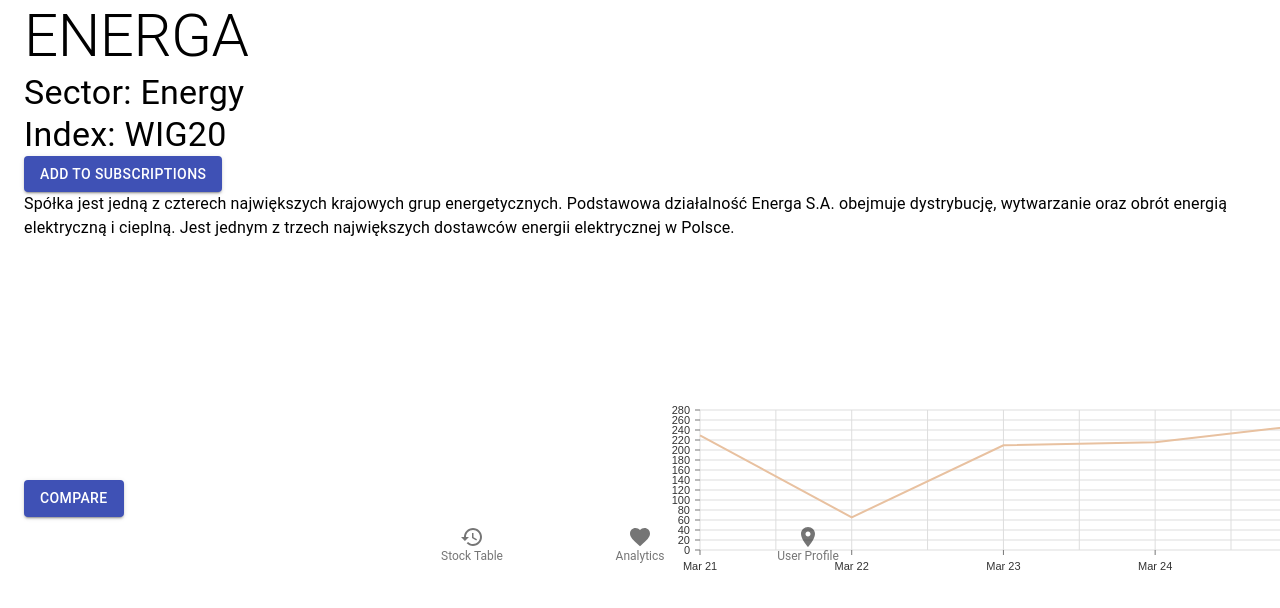
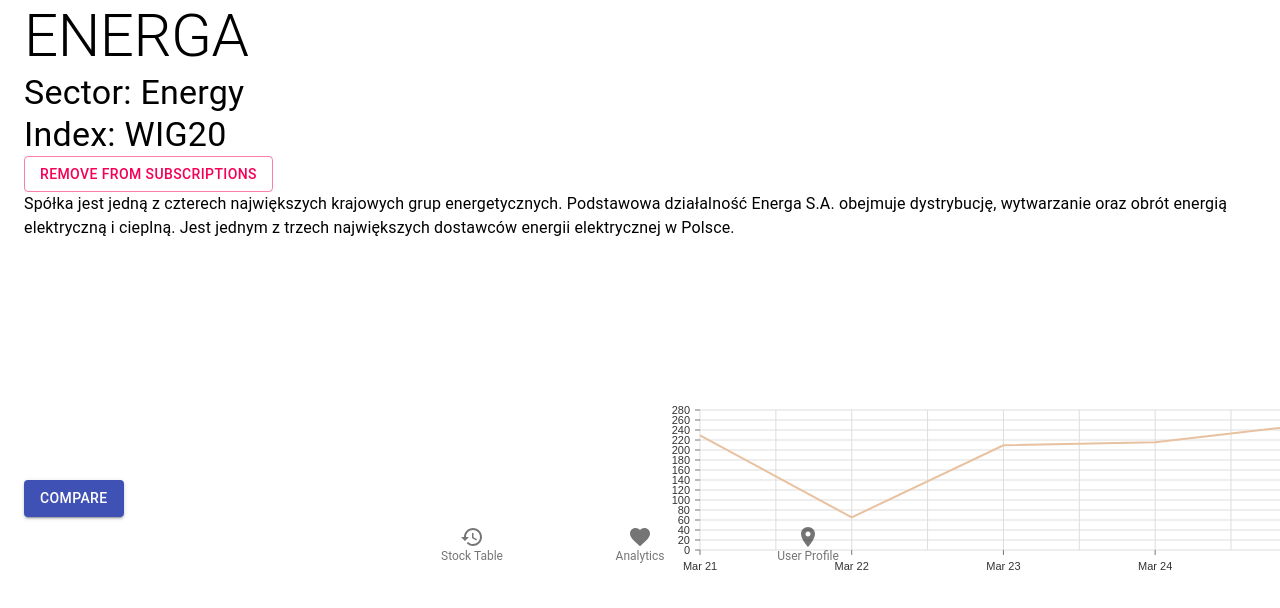
Before and after one commit to a-dabrowski/stock-dashboard, a React (Create React App) app: page /listing/ENERGA in a window 1280 px wide. Shown: the top 608 px of the page. Built offline with nearby package versions, Linux system fonts and the light colour scheme; no server answers.

Commit message:
Add / remove subscription on single stock

```diff
--- a/src/pages/singleStock.tsx
+++ b/src/pages/singleStock.tsx
@@ -1,15 +1,35 @@
-import React from 'react';
-import {useParams} from 'react-router-dom';
+import React from "react";
+import { useSelector, useDispatch } from "react-redux";
+import { useParams } from "react-router-dom";
 import Container from "@material-ui/core/Container";
 import Typography from "@material-ui/core/Typography";
 import Button from "@material-ui/core/Button";
-import StockChart from 'components/StockChart';
+import StockChart from "components/StockChart";
+
+// TODO transfer components from page
+import {
+  selectFavouriteTickers,
+  removeTickerSubscription,
+  addFavouriteTicker
+} from "components/UserPanel/userSlice";
 const SingleStock = () => {
-  const {id} = useParams();
-
-  const sector = 'Energy';
-  const index = 'WIG20';
-  const description = 'Spółka jest jedną z czterech największych krajowych grup energetycznych. Podstawowa działalność Energa S.A. obejmuje dystrybucję, wytwarzanie oraz obrót energią elektryczną i cieplną. Jest jednym z trzech największych dostawców energii elektrycznej w Polsce.';
+  const dispatch = useDispatch();
+  const { id } = useParams();
+  const favouriteTickers = useSelector(selectFavouriteTickers);
+  console.log(favouriteTickers);
+  const isStockSubscribed = !!favouriteTickers.find(
+    el => el === id.toUpperCase()
+  );
+  const handleAddToSubscription = () => {
+    dispatch(addFavouriteTicker(id.toUpperCase()));
+  };
+  const handleRemoveSubscription = () => {
+    dispatch(removeTickerSubscription(id.toUpperCase()));
+  };
+  const sector = "Energy";
+  const index = "WIG20";
+  const description =
+    "Spółka jest jedną z czterech największych krajowych grup energetycznych. Podstawowa działalność Energa S.A. obejmuje dystrybucję, wytwarzanie oraz obrót energią elektryczną i cieplną. Jest jednym z trzech największych dostawców energii elektrycznej w Polsce.";
   return (
     <Container maxWidth="lg">
       <Typography variant="h2" component="h2">
@@ -21,17 +41,29 @@
       <Typography variant="h4" component="h6">
         Index: {index}
       </Typography>
-      <Button variant="contained" color="primary">
-        Add to subscriptions
-      </Button>
-      <Typography variant="body1">
-        {description}
-      </Typography>
+      {isStockSubscribed ? (
+        <Button
+          variant="outlined"
+          color="secondary"
+          onClick={handleRemoveSubscription}
+        >
+          Remove from subscriptions
+        </Button>
+      ) : (
+        <Button
+          variant="contained"
+          color="primary"
+          onClick={handleAddToSubscription}
+        >
+          Add to subscriptions
+        </Button>
+      )}
+      <Typography variant="body1">{description}</Typography>
       <StockChart />
       <Button variant="contained" color="primary">
         Compare
       </Button>
     </Container>
   );
-}
+};
 export default SingleStock;
```
